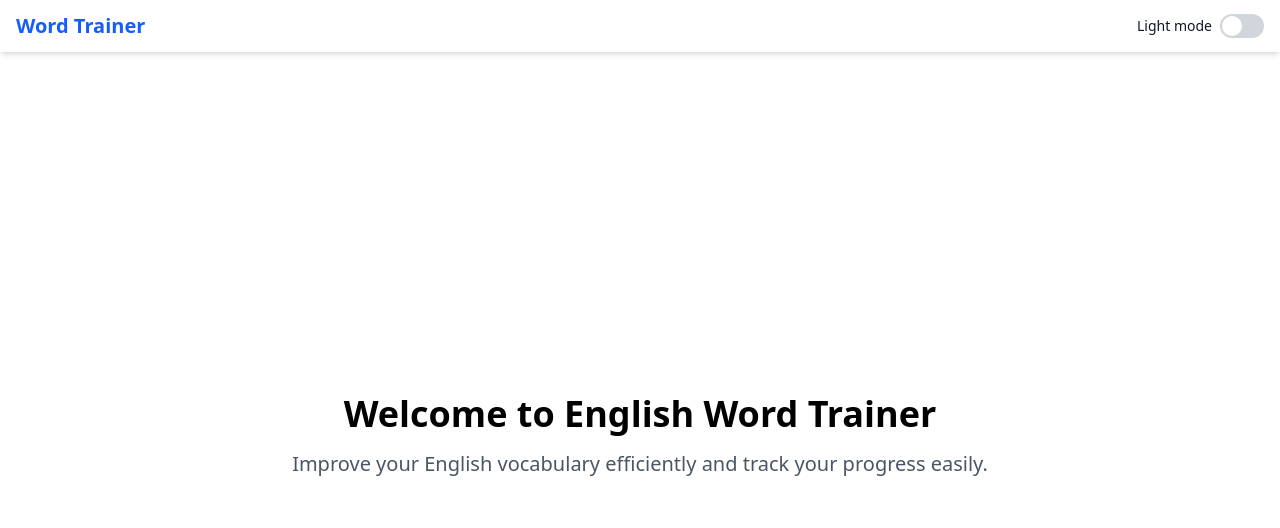
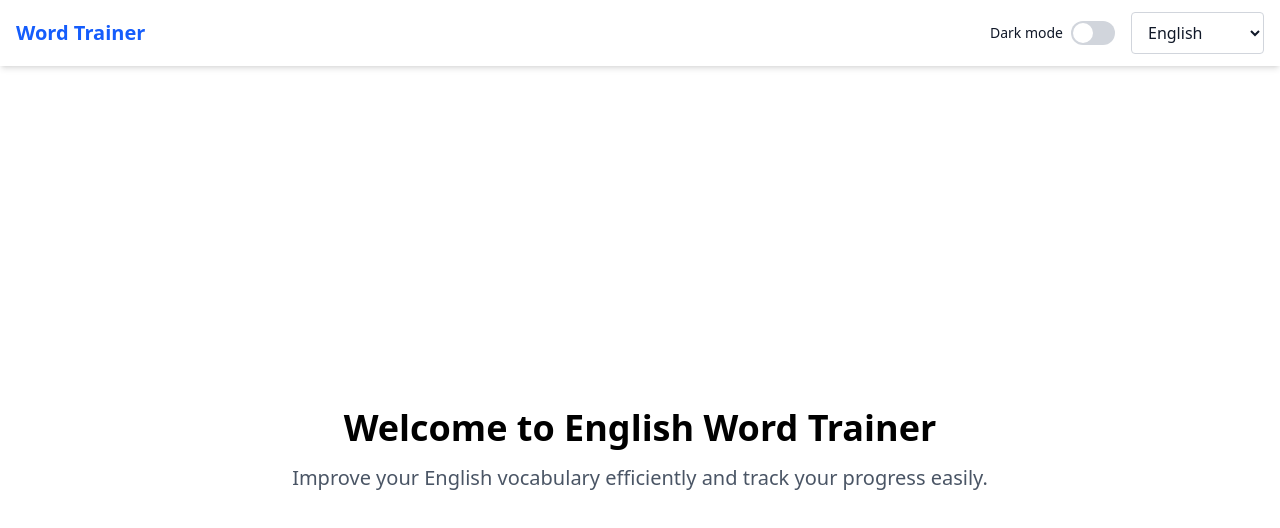
Before and after one commit to kova1chuk/english-word-trainer-pwa, a React (Vite) app: page / in a window 1280 px wide. Shown: the top 528 px of the page. Built offline with nearby package versions, Linux system fonts and the light colour scheme.

Commit message:
feat(i18n): setup multilang

```diff
--- a/package.json
+++ b/package.json
@@ -21,8 +21,11 @@
   "dependencies": {
     "@reduxjs/toolkit": "^2.8.1",
     "@tailwindcss/vite": "^4.1.6",
+    "i18next": "^25.1.2",
+    "i18next-browser-languagedetector": "^8.1.0",
     "react": "^19.1.0",
     "react-dom": "^19.1.0",
+    "react-i18next": "^15.5.1",
     "react-redux": "^9.2.0",
     "react-router-dom": "^7.6.0",
     "tailwindcss": "^4.1.6"
--- a/src/features/layout/ui/Header.tsx
+++ b/src/features/layout/ui/Header.tsx
@@ -1,6 +1,7 @@
 import React from "react";
 import { Link } from "react-router-dom";
 
+import LanguageSelector from "@/shared/i18n/ui/LanguageSelector";
 import ThemeToggle from "@/shared/theme/ui/ThemeToggle";
 
 const Header: React.FC = () => {
@@ -14,7 +15,7 @@ const Header: React.FC = () => {
       </Link>
       <div className="flex items-center gap-4">
         <ThemeToggle />
-        {/* <LanguageSelector /> */}
+        <LanguageSelector />
       </div>
     </header>
   );
--- a/src/main.tsx
+++ b/src/main.tsx
@@ -2,6 +2,8 @@ import { registerSW } from "virtual:pwa-register";
 
 import { StrictMode } from "react";
 import { createRoot } from "react-dom/client";
+
+import "@/shared/i18n/i18n";
 
 import App from "@/app/App";
 
--- a/src/pages/Home/HomePage.tsx
+++ b/src/pages/Home/HomePage.tsx
@@ -1,15 +1,13 @@
 import React from "react";
+import { useTranslation } from "react-i18next";
 
 const HomePage: React.FC = () => {
+  const { t } = useTranslation();
+
   return (
     <div className="flex flex-col justify-center items-center h-screen px-4">
-      <h1 className="text-4xl font-bold mb-4">
-        Welcome to English Word Trainer
-      </h1>
-      <p className="text-xl text-gray-600 mb-8">
-        Improve your English vocabulary efficiently and track your progress
-        easily.
-      </p>
+      <h1 className="text-4xl font-bold mb-4">{t("home.title")}</h1>
+      <p className="text-xl text-gray-600 mb-8">{t("home.description")}</p>
     </div>
   );
 };
--- a/src/pages/NotFoundPage/NotFoundPage.tsx
+++ b/src/pages/NotFoundPage/NotFoundPage.tsx
@@ -1,18 +1,20 @@
 import React from "react";
+import { useTranslation } from "react-i18next";
 import { useNavigate } from "react-router-dom";
 
 const NotFoundPage: React.FC = () => {
   const navigate = useNavigate();
+  const { t } = useTranslation();
 
   return (
     <div className="flex flex-col items-center justify-center h-screen px-4 text-center">
       <h1 className="text-6xl font-bold mb-4">404</h1>
-      <p className="text-xl text-gray-600 mb-6">Page not found</p>
+      <p className="text-xl text-gray-600 mb-6">{t("not_found.message")}</p>
       <button
         onClick={() => navigate("/")}
         className="bg-blue-500 hover:bg-blue-600 text-white py-2 px-5 rounded-lg"
       >
-        Go Home
+        {t("not_found.go_home")}
       </button>
     </div>
   );
--- /dev/null
+++ b/src/shared/i18n/i18n.ts
@@ -0,0 +1,24 @@
+import i18n from "i18next";
+import LanguageDetector from "i18next-browser-languagedetector";
+import { initReactI18next } from "react-i18next";
+
+import en from "./locales/en/translation.json";
+import uk from "./locales/uk/translation.json";
+
+i18n
+  .use(LanguageDetector)
+  .use(initReactI18next)
+  .init({
+    resources: {
+      en: { translation: en },
+      uk: { translation: uk },
+    },
+    fallbackLng: "en",
+    interpolation: { escapeValue: false },
+    detection: {
+      order: ["localStorage", "navigator"],
+      caches: ["localStorage"],
+    },
+  });
+
+export default i18n;
--- /dev/null
+++ b/src/shared/i18n/locales/en/translation.json
@@ -0,0 +1,13 @@
+{
+  "title": "Word Trainer",
+  "toggle_theme": "Dark mode",
+  "login": "Login",
+  "home": {
+    "title": "Welcome to English Word Trainer",
+    "description": "Improve your English vocabulary efficiently and track your progress easily."
+  },
+  "not_found": {
+    "message": "Page not found",
+    "go_home": "Go Home"
+  }
+}
--- /dev/null
+++ b/src/shared/i18n/locales/uk/translation.json
@@ -0,0 +1,13 @@
+{
+  "title": "Тренажер слів",
+  "toggle_theme": "Темна тема",
+  "login": "Увійти",
+  "home": {
+    "title": "Ласкаво просимо до Тренажера слів",
+    "description": "Покращуйте свій словниковий запас англійської мови та відстежуйте свій прогрес легко й ефективно."
+  },
+  "not_found": {
+    "message": "Сторінку не знайдено",
+    "go_home": "На головну"
+  }
+}
--- /dev/null
+++ b/src/shared/i18n/ui/LanguageSelector.tsx
@@ -0,0 +1,20 @@
+import { useTranslation } from "react-i18next";
+
+import Select from "@/shared/ui/Select";
+
+const LanguageSelector = () => {
+  const { i18n } = useTranslation();
+
+  return (
+    <Select
+      value={i18n.language}
+      onChange={(lang) => i18n.changeLanguage(lang)}
+      options={[
+        { value: "en", label: "English" },
+        { value: "uk", label: "Українська" },
+      ]}
+    />
+  );
+};
+
+export default LanguageSelector;
--- a/src/shared/theme/ui/ThemeToggle.tsx
+++ b/src/shared/theme/ui/ThemeToggle.tsx
@@ -1,4 +1,6 @@
+// src/shared/ui/ThemeToggle.tsx
 import React from "react";
+import { useTranslation } from "react-i18next";
 
 import { useAppDispatch, useAppSelector } from "@/shared/config/store/hooks";
 import { setTheme } from "@/shared/theme/model/themeStore";
@@ -7,6 +9,7 @@ import Switch from "@/shared/ui/Switch";
 const ThemeToggle: React.FC = () => {
   const dispatch = useAppDispatch();
   const currentTheme = useAppSelector((state) => state.theme.currentTheme);
+  const { t } = useTranslation();
 
   const handleToggle = () => {
     const newTheme = currentTheme === "dark" ? "light" : "dark";
@@ -17,7 +20,7 @@ const ThemeToggle: React.FC = () => {
     <Switch
       checked={currentTheme === "dark"}
       onChange={handleToggle}
-      label={currentTheme === "dark" ? "Dark mode" : "Light mode"}
+      label={currentTheme === "dark" ? t("toggle_theme") : t("toggle_theme")}
     />
   );
 };
```
Also changed, not shown: 1 other file (tests, documents, lock files or other folders).
